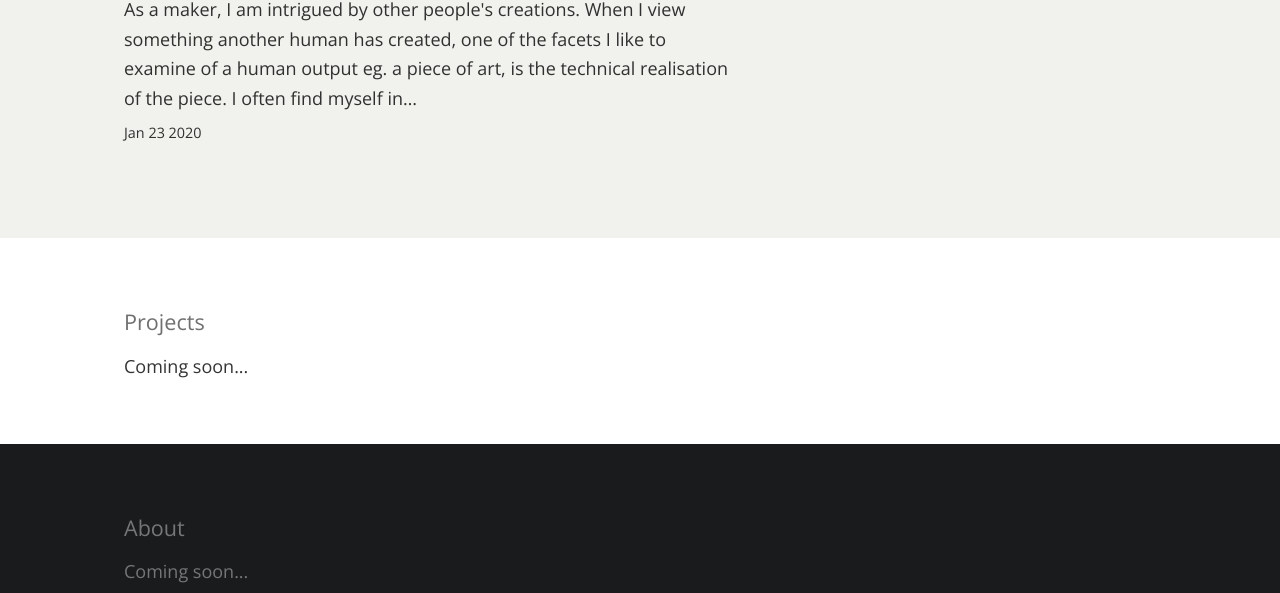
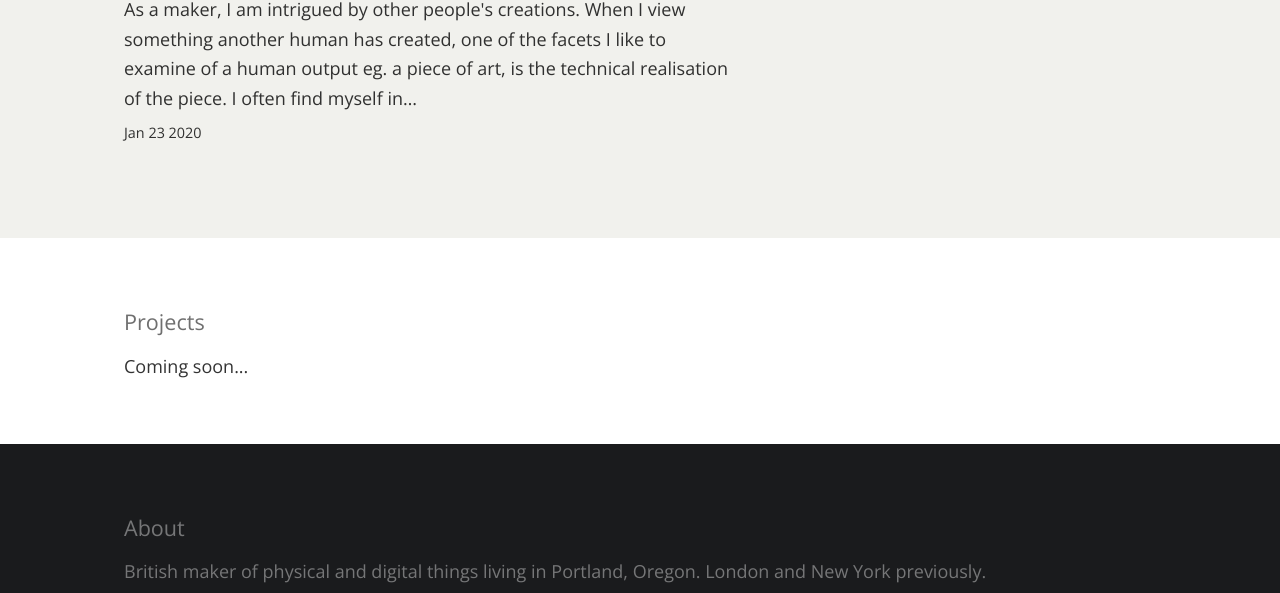
Before and after one commit to roowilliams/roowilliams.com, a Gatsby site: page / in a window 1280 px wide. Shown: the part 225-818 px from the top of the page. Built offline with nearby package versions, Linux system fonts and the light colour scheme; Gatsby itself is replaced by a stand-in of ours.

Commit message:
added temp about

```diff
--- a/src/pages/index.js
+++ b/src/pages/index.js
@@ -50,7 +50,12 @@ const IndexPage = ({
         <SectionHeader style={{ color: "rgba(255,255,255,0.4)" }}>
           About
         </SectionHeader>
-        <p style={{ color: "rgba(255,255,255,0.4)" }}>Coming soon...</p>
+        <p style={{ color: "rgba(255,255,255,0.4)" }}>
+          British maker of physical and digital things living in Portland,
+          Oregon. London and New York previously.
+          <br />
+          On a mission to reconnect humans with nature. Working on this site rn.
+        </p>
         <SocialIcon
           url="https://instagram.com/roowilliams"
           bgColor="rgba(255,255,255,0.4)"
```
